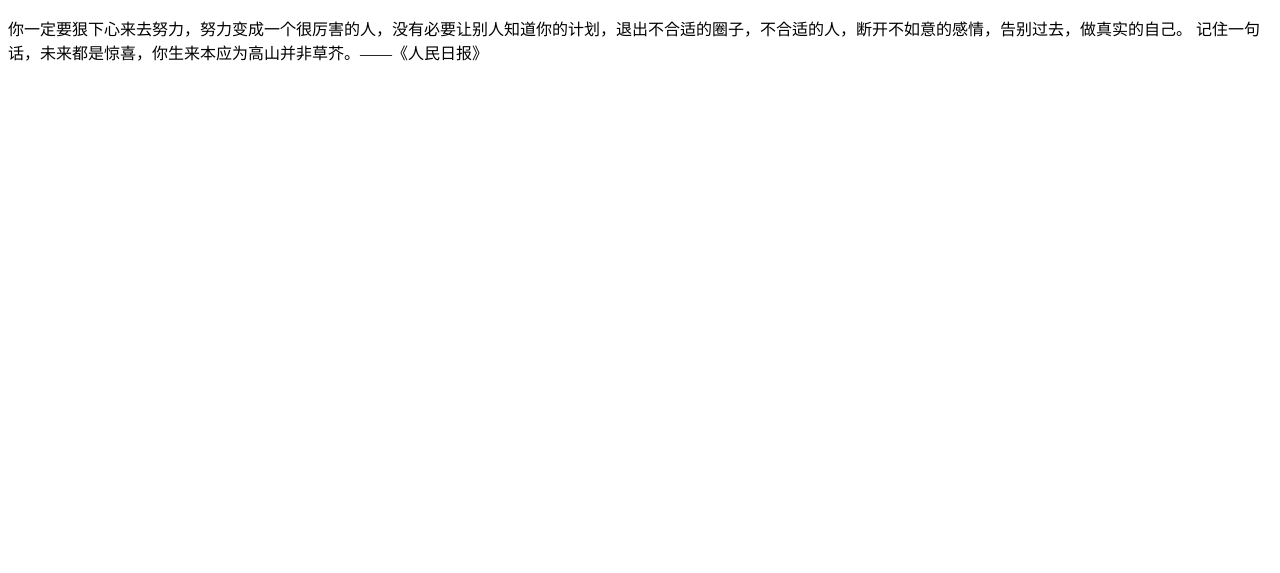
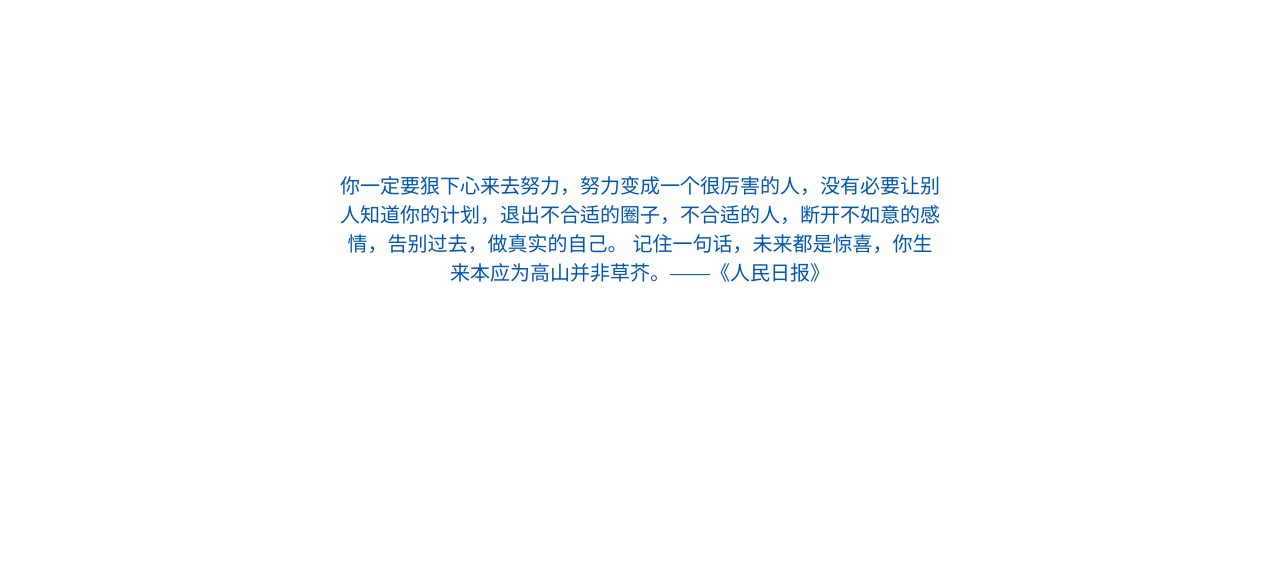
Before and after one commit to yuzy234/special-octo-waffle, a plain HTML site: page index.html in a window 1280 px wide. Drawn offline with Linux system fonts and the light colour scheme.

Commit message:
Update index.html

```diff
--- a/index.html
+++ b/index.html
@@ -3,7 +3,18 @@
 	<head>
 		<meta charset="utf-8">
 		<title></title>
-		<link rel="stylesheet" type="text/css" href="css/new_file.css"/>
+		<style type="text/css">
+			#happybirthday{
+				font-size: 20px;
+				color: #0056B3;
+				width: 600px;
+				height:400px;
+				text-align: center;
+				margin:auto;
+				position:relative;
+				top:150px;
+			}
+		</style>
 	</head>
 	<body>
 		<div id="happybirthday">
```
